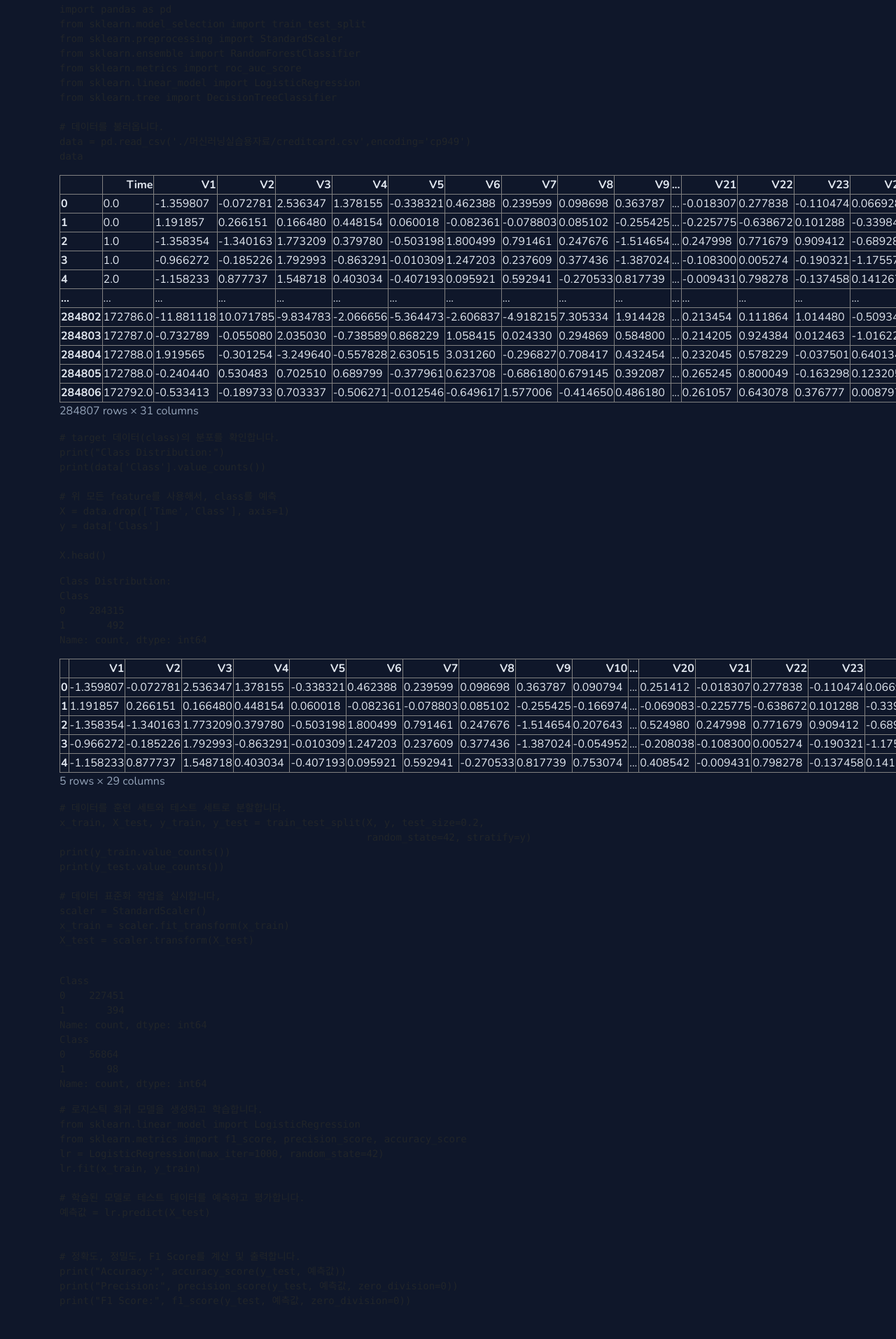
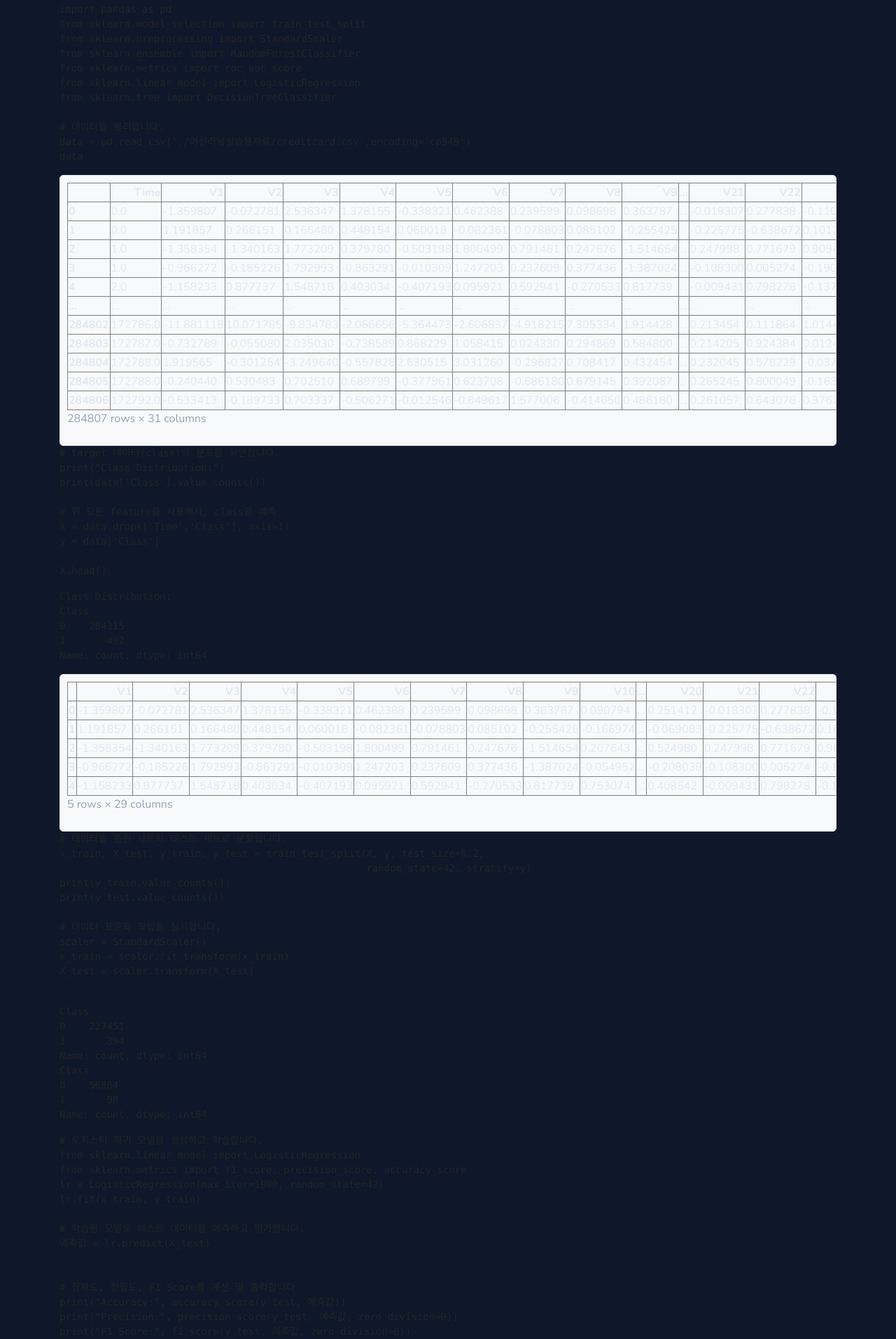
Before and after one commit to lee-myeong-eun/lee-myeong-eun.github.io, a Jekyll site: the page built from _pages/machine_learning/10. 신용카드이상탐지.md, in a window 1280 px wide. Shown: the part 741-2654 px from the top of the page at 70% size. Built offline with Jekyll 4.4.1, drawn with Linux system fonts in a browser that asks for light colours.

Commit message:
Format long outputs as scrollable blocks in 10. 신용카드이상탐지.md

````diff
--- a/_pages/machine_learning/10. 신용카드이상탐지.md
+++ b/_pages/machine_learning/10. 신용카드이상탐지.md
@@ -3,6 +3,17 @@
 title: 10. 신용카드이상탐지
 permalink: /assignments/machine-learning/credit-card-anomaly-detection/
 ---
+
+<style>
+.scrollable-output {
+  max-height: 400px;
+  overflow-y: auto;
+  background-color: #f8f9fa;
+  padding: 10px;
+  border-radius: 5px;
+  border: 1px solid #e9ecef;
+}
+</style>
 
 # 실습 1 신용카드 이상 탐지
 
@@ -27,6 +38,7 @@
 data
 ```
 
+<div class="scrollable-output">
 <div>
 <style scoped>
     .dataframe tbody tr th:only-of-type {
@@ -337,6 +349,7 @@
 </table>
 <p>284807 rows × 31 columns</p>
 </div>
+</div>
 
 ```python
 # target 데이터(class)의 분포를 확인합니다.
@@ -358,6 +371,7 @@
 Name: count, dtype: int64
 ```
 
+<div class="scrollable-output">
 <div>
 <style scoped>
     .dataframe tbody tr th:only-of-type {
@@ -523,6 +537,7 @@
   </tbody>
 </table>
 <p>5 rows × 29 columns</p>
+</div>
 </div>
 
 ```python
````
